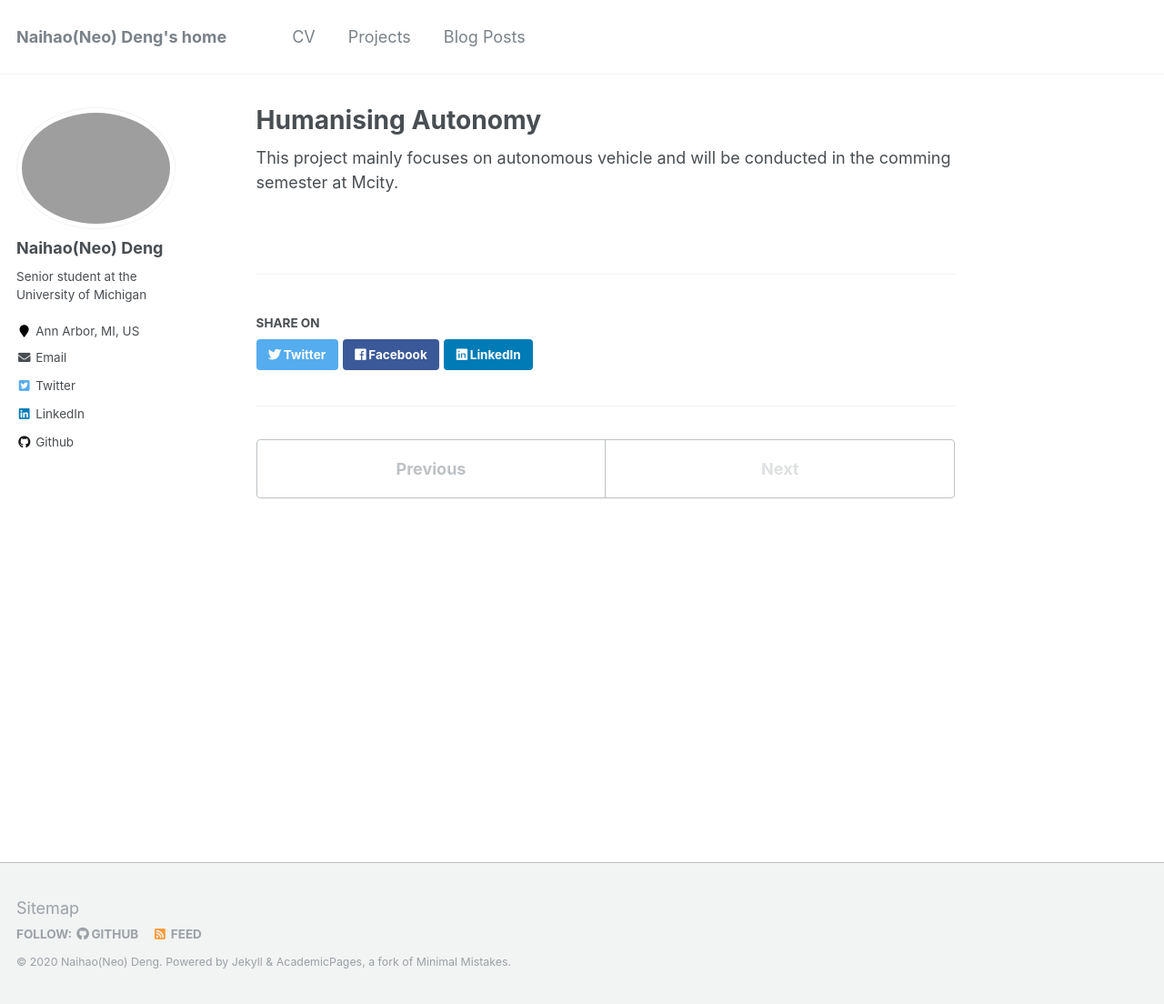
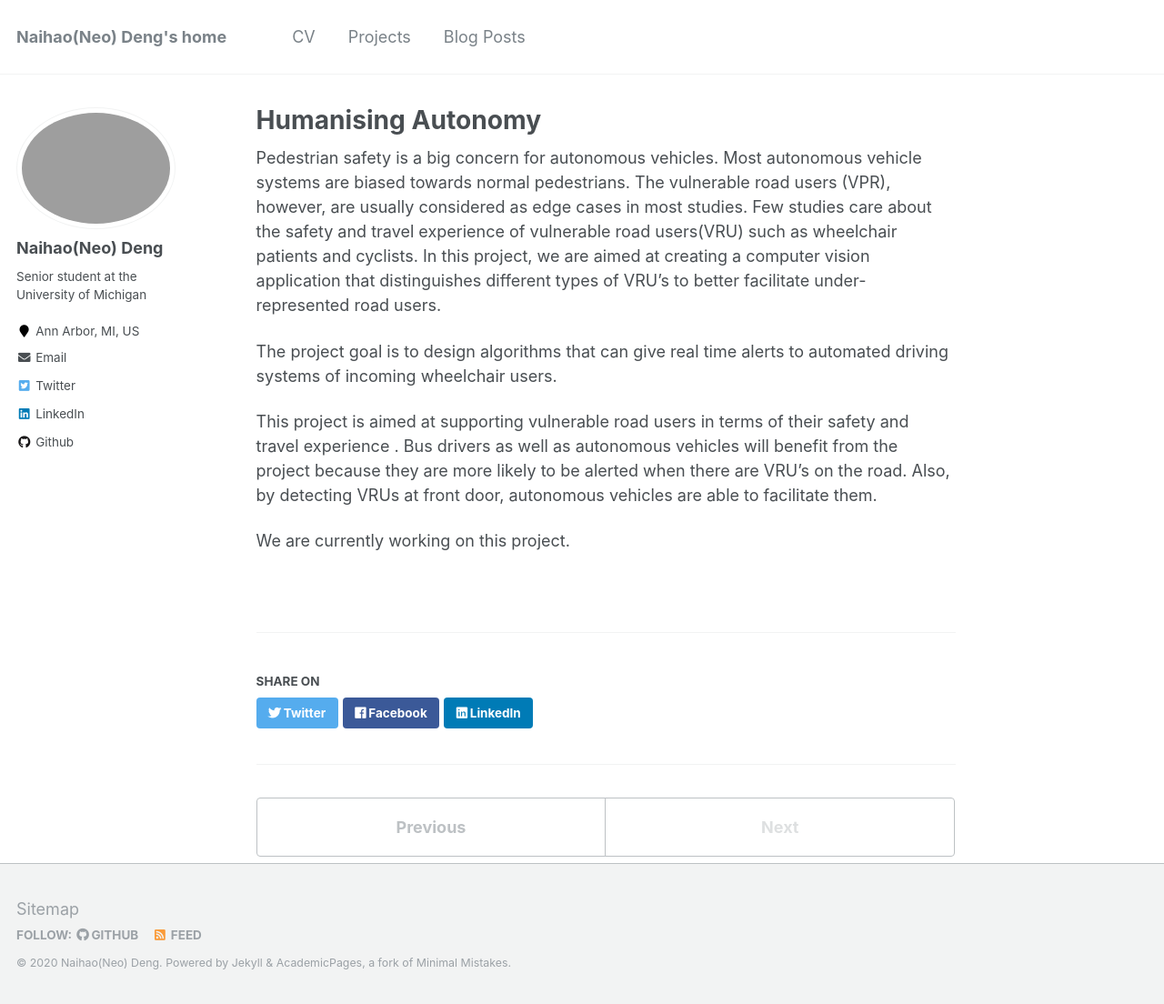
Before and after one commit to Shengyu-Feng/dnaihao.github.io, a Jekyll site: the page built from _projects/2020-01-01-Mcity-project.md, in a window 1280 px wide and 1104 px high. Shown: the whole window at 91% size. Built offline with Jekyll 4.4.1, drawn with Linux system fonts in a browser that asks for light colours.

Commit message:
Updated the Mcity project.

```diff
--- a/_projects/2020-01-01-Mcity-project.md
+++ b/_projects/2020-01-01-Mcity-project.md
@@ -8,4 +8,10 @@ end_date: now
 location: "Ann Arbor, Michigan"
 ---
 
-This project mainly focuses on autonomous vehicle and will be conducted in the comming semester at Mcity.
+Pedestrian safety is a big concern for autonomous vehicles. Most autonomous vehicle systems are biased towards normal pedestrians. The vulnerable road users (VPR), however, are usually considered as edge cases in most studies. Few studies care about the safety and travel experience of vulnerable road users(VRU) such as wheelchair patients and cyclists. In this project, we are aimed at creating a computer vision application that distinguishes different types of VRU’s to better facilitate under-represented road users.
+
+The project goal is to design algorithms that can give real time alerts to automated driving systems of incoming wheelchair users.
+
+This project is aimed at supporting  vulnerable road users  in terms of their safety and travel experience .  Bus drivers as well as autonomous vehicles will benefit from the project  because they are more likely to be alerted when there are VRU’s on the road. Also, by detecting VRUs at front door, autonomous vehicles are able to facilitate them.
+
+We are currently working on this project.
```
